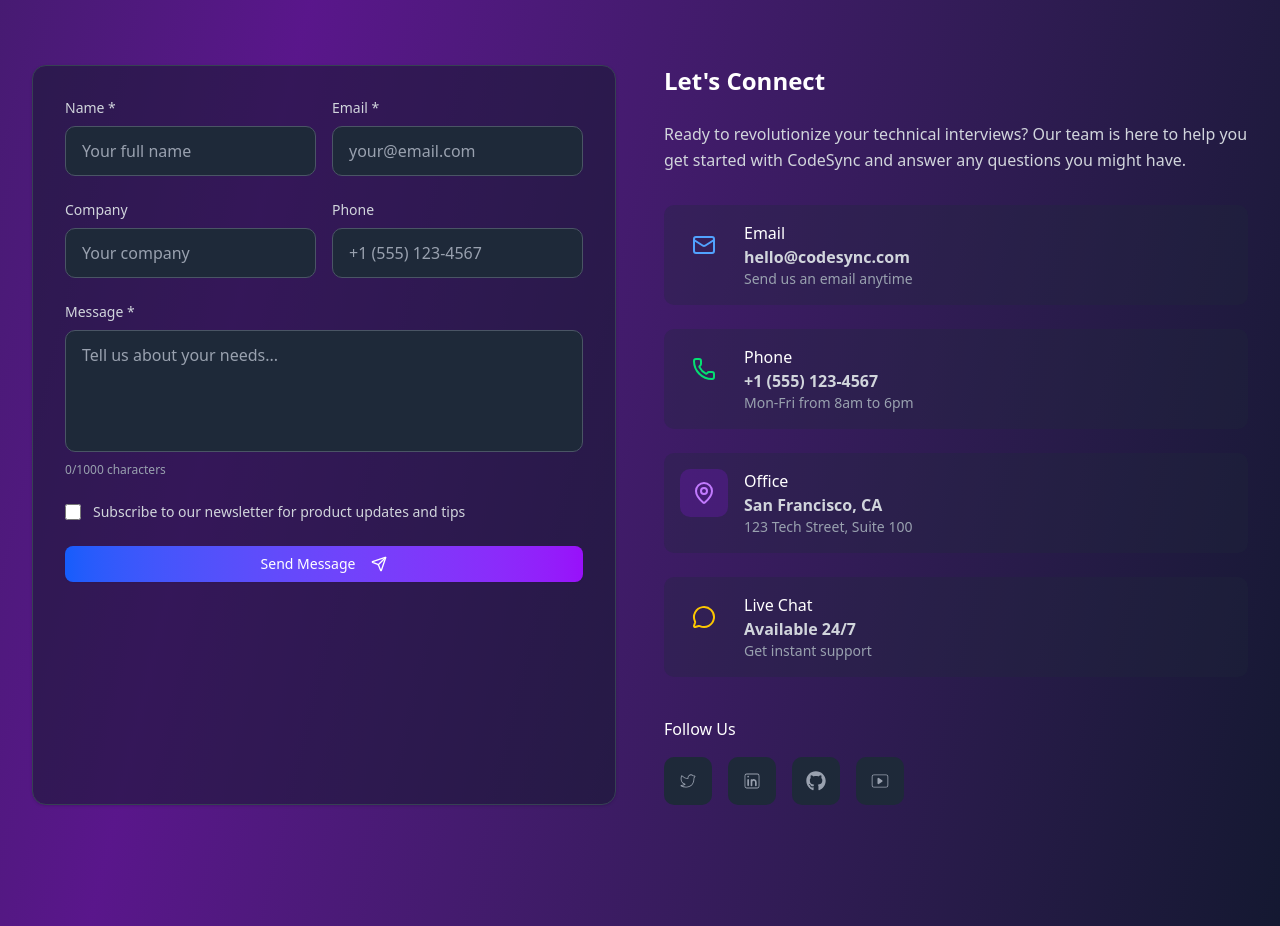
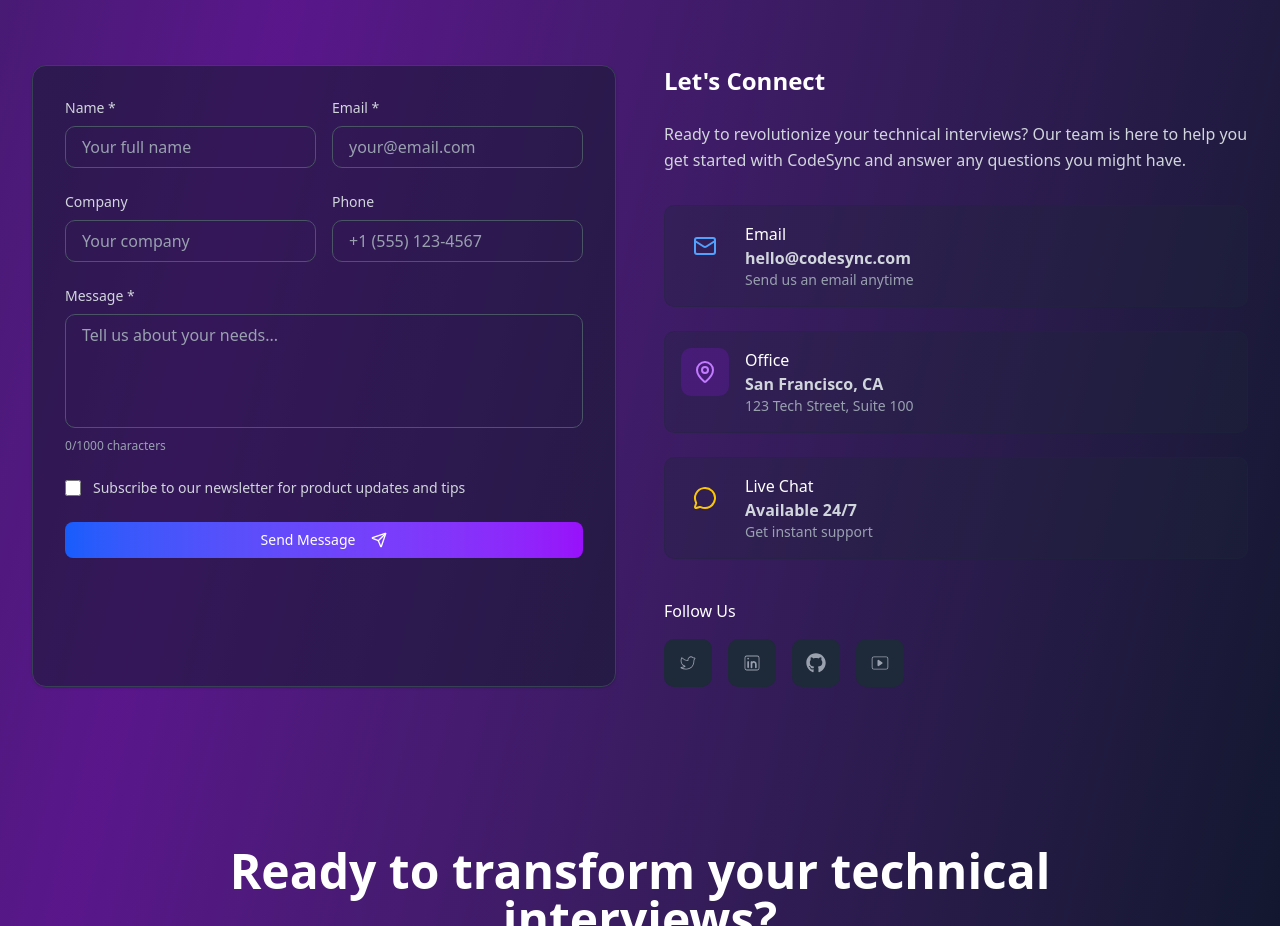
Before and after one commit to mungase-narayan/app-codify, a React (Vite) app: page / in a window 1280 px wide. Shown: the part 4069-4995 px from the top of the page. Built offline with nearby package versions, Linux system fonts and the light colour scheme.

Commit message:
fix: contact section

```diff
--- a/src/pages/home/components/contact-section.jsx
+++ b/src/pages/home/components/contact-section.jsx
@@ -1,22 +1,21 @@
-"use client";
+import { z } from "zod";
+import { useState } from "react";
 
-import { useState } from "react";
-import { Button } from "@/components/ui/button";
-import { Card } from "@/components/ui/card";
 import {
   Mail,
-  Phone,
   MapPin,
   MessageCircle,
   Send,
   CheckCircle,
   AlertCircle,
 } from "lucide-react";
+
+import { Button } from "@/components/ui/button";
+import { Card } from "@/components/ui/card";
+
 import { CiLinkedin, CiTwitter, CiYoutube } from "react-icons/ci";
 import { FaGithub } from "react-icons/fa";
-import { z } from "zod";
 
-// Zod schema for form validation
 const contactSchema = z.object({
   name: z
     .string()
@@ -116,7 +115,6 @@
       // Simulate API call
       await new Promise((resolve) => setTimeout(resolve, 2000));
 
-      // Here you would typically send the data to your backend
       console.log("Form submitted:", formData);
 
       setIsSubmitted(true);
@@ -145,13 +143,6 @@
       color: "blue",
     },
     {
-      icon: Phone,
-      title: "Phone",
-      value: "+1 (555) 123-4567",
-      description: "Mon-Fri from 8am to 6pm",
-      color: "green",
-    },
-    {
       icon: MapPin,
       title: "Office",
       value: "San Francisco, CA",
@@ -168,10 +159,10 @@
   ];
 
   const socialLinks = [
-    { icon: CiTwitter, href: "#", label: "Twitter", color: "blue" },
-    { icon: CiLinkedin, href: "#", label: "LinkedIn", color: "blue" },
+    { icon: CiTwitter, href: "#", label: "Twitter", color: "gray" },
+    { icon: CiLinkedin, href: "#", label: "LinkedIn", color: "gray" },
     { icon: FaGithub, href: "#", label: "GitHub", color: "gray" },
-    { icon: CiYoutube, href: "#", label: "YouTube", color: "red" },
+    { icon: CiYoutube, href: "#", label: "YouTube", color: "gray" },
   ];
 
   if (isSubmitted) {
@@ -243,7 +234,7 @@
                     name="name"
                     value={formData.name}
                     onChange={handleInputChange}
-                    className={`w-full px-4 py-3 bg-gray-800 border rounded-lg text-white placeholder-gray-400 focus:outline-none focus:ring-2 focus:border-transparent transition-all duration-300 ${
+                    className={`w-full px-4 py-2 border rounded-lg text-white placeholder-gray-400 focus:outline-none focus:ring-2 focus:border-transparent transition-all duration-300 ${
                       errors.name
                         ? "border-red-500 focus:ring-red-500"
                         : "border-gray-600 focus:ring-blue-500"
@@ -267,7 +258,7 @@
                     name="email"
                     value={formData.email}
                     onChange={handleInputChange}
-                    className={`w-full px-4 py-3 bg-gray-800 border rounded-lg text-white placeholder-gray-400 focus:outline-none focus:ring-2 focus:border-transparent transition-all duration-300 ${
+                    className={`w-full px-4 py-2 border rounded-lg text-white placeholder-gray-400 focus:outline-none focus:ring-2 focus:border-transparent transition-all duration-300 ${
                       errors.email
                         ? "border-red-500 focus:ring-red-500"
                         : "border-gray-600 focus:ring-blue-500"
@@ -294,7 +285,7 @@
                     name="company"
                     value={formData.company}
                     onChange={handleInputChange}
-                    className={`w-full px-4 py-3 bg-gray-800 border rounded-lg text-white placeholder-gray-400 focus:outline-none focus:ring-2 focus:border-transparent transition-all duration-300 ${
+                    className={`w-full px-4 py-2 border rounded-lg text-white placeholder-gray-400 focus:outline-none focus:ring-2 focus:border-transparent transition-all duration-300 ${
                       errors.company
                         ? "border-red-500 focus:ring-red-500"
                         : "border-gray-600 focus:ring-blue-500"
@@ -320,7 +311,7 @@
                     name="phone"
                     value={formData.phone}
                     onChange={handleInputChange}
-                    className={`w-full px-4 py-3 bg-gray-800 border rounded-lg text-white placeholder-gray-400 focus:outline-none focus:ring-2 focus:border-transparent transition-all duration-300 ${
+                    className={`w-full px-4 py-2 border rounded-lg text-white placeholder-gray-400 focus:outline-none focus:ring-2 focus:border-transparent transition-all duration-300 ${
                       errors.phone
                         ? "border-red-500 focus:ring-red-500"
                         : "border-gray-600 focus:ring-blue-500"
@@ -345,7 +336,7 @@
                   rows={4}
                   value={formData.message}
                   onChange={handleInputChange}
-                  className={`w-full px-4 py-3 bg-gray-800 border rounded-lg text-white placeholder-gray-400 focus:outline-none focus:ring-2 focus:border-transparent transition-all duration-300 resize-none ${
+                  className={`w-full px-4 py-2 border rounded-lg text-white placeholder-gray-400 focus:outline-none focus:ring-2 focus:border-transparent transition-all duration-300 resize-none ${
                     errors.message
                       ? "border-red-500 focus:ring-red-500"
                       : "border-gray-600 focus:ring-blue-500"
@@ -414,7 +405,7 @@
               {contactInfo.map((info, index) => (
                 <div
                   key={info.title}
-                  className={`flex items-start gap-4 p-4 bg-gray-800/30 rounded-lg hover:bg-gray-800/50 transition-all duration-300 transform hover:scale-105 animate-fadeInUp`}
+                  className={`flex items-start gap-4 p-4 bg-gray-800/30 rounded-lg hover:bg-gray-800/50 transition-all duration-300 transform hover:scale-105 border border-gray-800/30 hover:border-gray-200/30 animate-fadeInUp`}
                   style={{ animationDelay: `${0.8 + index * 0.1}s` }}
                 >
                   <div
```
